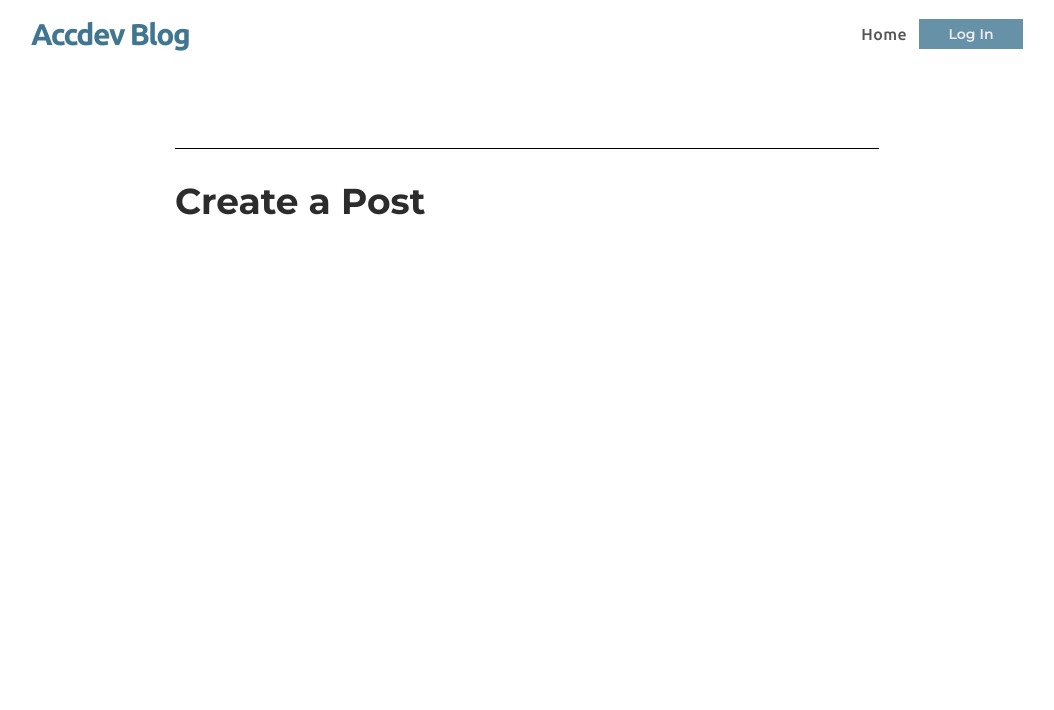
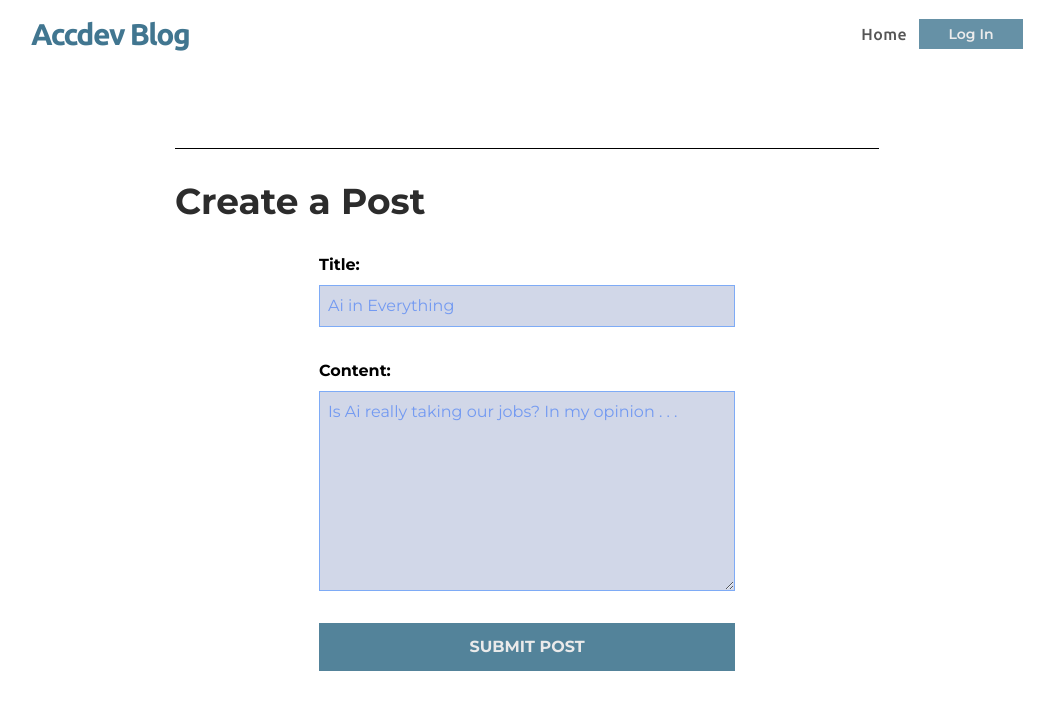
Before and after one commit to accdev1694/blog, a React (Vite) app: page /write in a window 1280 px wide. Shown: the top 710 px of the page, without its empty margins (113-1167 px from the left). Built offline with nearby package versions, Linux system fonts and the light colour scheme; no server answers.

Commit message:
complete design of createpost page

```diff
--- a/src/App.jsx
+++ b/src/App.jsx
@@ -11,7 +11,7 @@ function App() {
   const [isAuth, setIsAuth] = useState(false);
   const currentLocation = useLocation();
   const logOut = () => {
-    signOut(auth).then((res) => {
+    signOut(auth).then(() => {
       localStorage.clear();
       setIsAuth(false);
       window.location.pathname = "/login";
@@ -51,7 +51,7 @@ function App() {
                 <Link className="font-semibold text-center text-accent text-sm  py-1 border opacity-80 hover:opacity-100 transition  duration-300 ease-in-out  cursor-pointer w-26" to="/write">Write</Link>
                   <button
                     onClick={logOut}
-                    className="font-semibold text-center text-secondary text-sm  py-1 border border-transparent opacity-80 hover:opacity-100 transition  duration-300 ease-in-out bg-accent  cursor-pointer w-26"
+                    className="font-semibold text-center text-secondary text-sm  py-1 border border-transparent opacity-90 hover:opacity-100 transition  duration-300 ease-in-out bg-accent  cursor-pointer w-26"
                   >
                     Log Out
                   </button>
--- a/src/components/Login.jsx
+++ b/src/components/Login.jsx
@@ -6,7 +6,7 @@ import Heading from "./Heading";
 const Login = ({isAuth, setIsAuth}) => {
     const navigate = useNavigate()
     const signIn = () => {
-        signInWithPopup(auth, provider).then((res)=>{
+        signInWithPopup(auth, provider).then(()=>{
             localStorage.setItem(isAuth, true)
             setIsAuth(true)
         }).catch(err=>{
@@ -18,7 +18,7 @@ const Login = ({isAuth, setIsAuth}) => {
   return (
     <>
       <Heading title="Sign In with Google"/>
-      <button onClick={signIn} className="border py-2 px-6 mt-4 font-bold bg-accent text-secondary cursor-pointer opacity-80 hover:opacity-100 transition  duration-300 ease-in-out">
+      <button onClick={signIn} className="border py-2 px-6 mt-4 font-bold bg-accent text-secondary cursor-pointer opacity-90 hover:opacity-100 transition  duration-300 ease-in-out">
         Register Here
       </button>
     </>
--- a/src/components/Write.jsx
+++ b/src/components/Write.jsx
@@ -1,7 +1,37 @@
 import Heading from "./Heading";
 
 const Write = () => {
-    return ( <div className="create a post"><Heading title="Create a Post" /></div> );
-}
+  return (
+    <div className="">
+      <Heading title="Create a Post" />
+      <form className="mx-36 flex items-center flex-col gap-8 mt-8">
+        {/* Post Title */}
+        <div className="flex w-full flex-col gap-2">
+          <label className="font-bold" for="title">Title:</label>
+          <input
+            className="flex items-center p-2 bg-blue-900/20 placeholder:text-blue-600/50 border border-blue-500/50 focus:outline-none focus:bg-blue-900/10"
+            type="text"
+            id="title"
+            placeholder="Ai in Everything"
+            name="title"
+            // value=""
+          />
+        </div>
+        {/* Post content */}
+        <div className="w-full gap-2 flex flex-col">
+          <label className="  font-bold" for="content">Content:</label>
+          <textarea className="h-50 p-2 bg-blue-900/20 placeholder:text-blue-600/50 border border-blue-500/50 focus:outline-none focus:bg-blue-900/10"
+            type="text"
+            id="content"
+            placeholder="Is Ai really taking our jobs? In my opinion . . ."
+            name="content"
+            // value=""
+          ></textarea>
+        </div>
+        <button className="opacity-90 hover:opacity-100 transition duration-300 ease-in-out bg-accent py-3 w-full text-secondary font-bold">SUBMIT POST</button>
+      </form>
+    </div>
+  );
+};
 
 export default Write;
--- a/src/index.css
+++ b/src/index.css
@@ -9,12 +9,10 @@
     --color-bg: #d7d7d7;
     --font-primary: Ubuntu, sans-serif;
     --font-secondary: Montserrat, sans-serif;
-
-
   }
 }
 
-*{
+* {
   /* outline: 1px solid; */
 }
 
@@ -43,4 +41,9 @@
   .border-primary {
     border: 3px solid var(--color-primary);
   }
+  .outline-accent {
+    outline-color: var(--color-accent);
+    outline-style: solid;
+    outline-width: 2px;
+  }
 }
```
